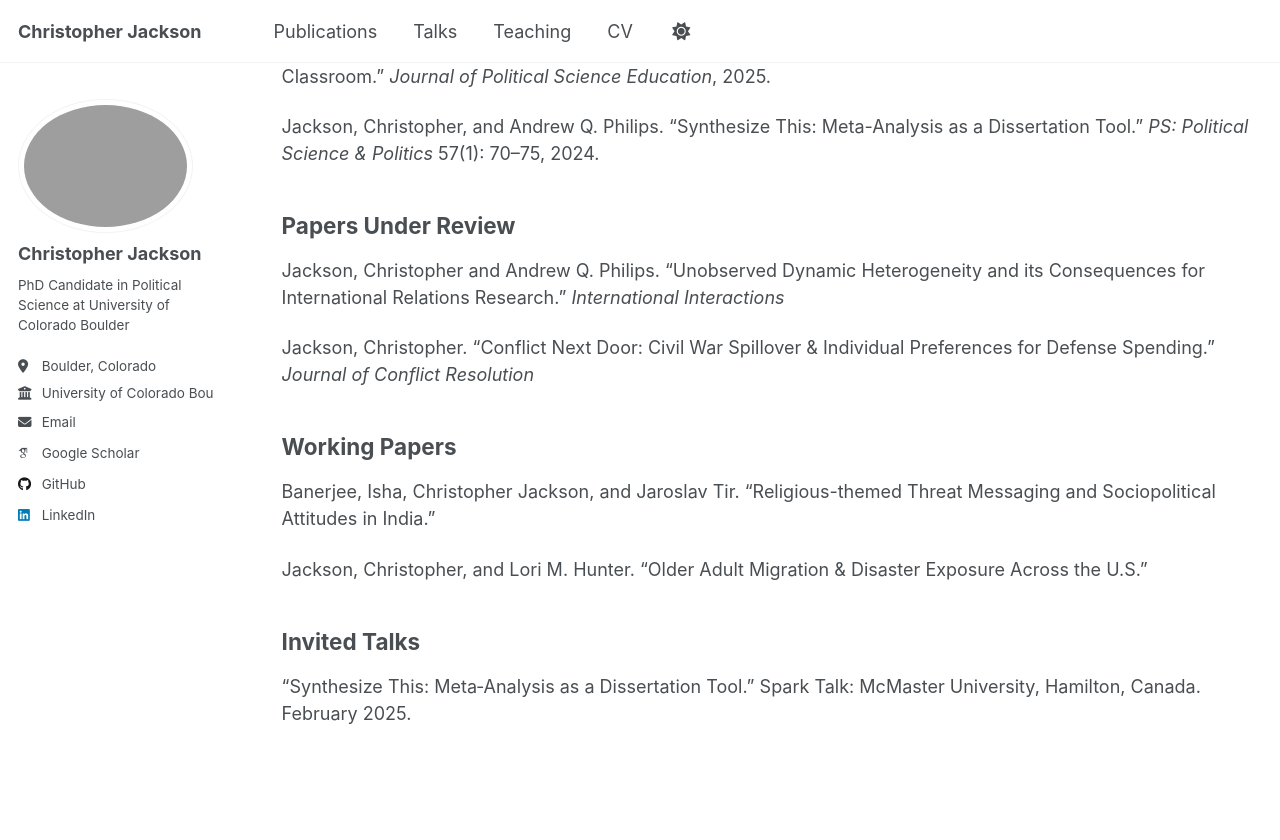
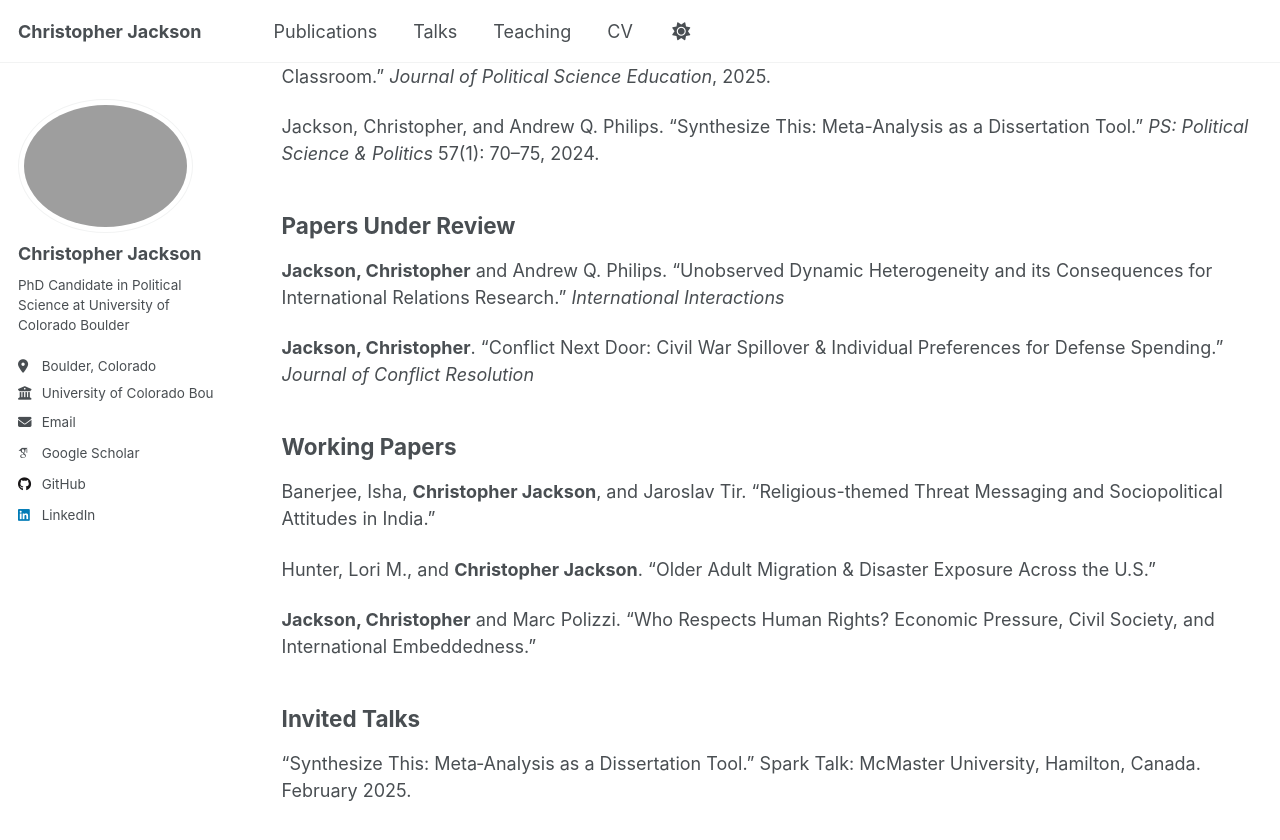
Before and after one commit to chja6843/chja6843.github.io, a Jekyll site: the page built from _pages/cv.md, in a window 1280 px wide and 900 px high, scrolled down 475 px. Shown: the top 840 px of the window. Built offline with Jekyll 4.4.1, drawn with Linux system fonts in a browser that asks for light colours; some web fonts are replaced; a script that is not in the unit is left out.

Commit message:
Update cv.md

```diff
--- a/_pages/cv.md
+++ b/_pages/cv.md
@@ -26,15 +26,18 @@ Jackson, Christopher, and Andrew Q. Philips. "Synthesize This: Meta-Analysis as
 
 ## Papers Under Review
 
-Jackson, Christopher and Andrew Q. Philips. "Unobserved Dynamic Heterogeneity and its Consequences for International Relations Research." *International Interactions*
+**Jackson, Christopher** and Andrew Q. Philips. "Unobserved Dynamic Heterogeneity and its Consequences for International Relations Research." *International Interactions*
 
-Jackson, Christopher. "Conflict Next Door: Civil War Spillover & Individual Preferences for Defense Spending." *Journal of Conflict Resolution*
+**Jackson, Christopher**. "Conflict Next Door: Civil War Spillover & Individual Preferences for Defense Spending." *Journal of Conflict Resolution*
 
 ## Working Papers
 
-Banerjee, Isha, Christopher Jackson, and Jaroslav Tir. "Religious-themed Threat Messaging and Sociopolitical Attitudes in India."
+Banerjee, Isha, **Christopher Jackson**, and Jaroslav Tir. "Religious-themed Threat Messaging and Sociopolitical Attitudes in India."
 
-Jackson, Christopher, and Lori M. Hunter. "Older Adult Migration & Disaster Exposure Across the U.S."
+Hunter, Lori M., and **Christopher Jackson**. "Older Adult Migration & Disaster Exposure Across the U.S."
+
+**Jackson, Christopher** and Marc Polizzi. “Who Respects Human Rights? Economic Pressure, Civil Society, and International
+Embeddedness.”
 
 ## Invited Talks
 
```
